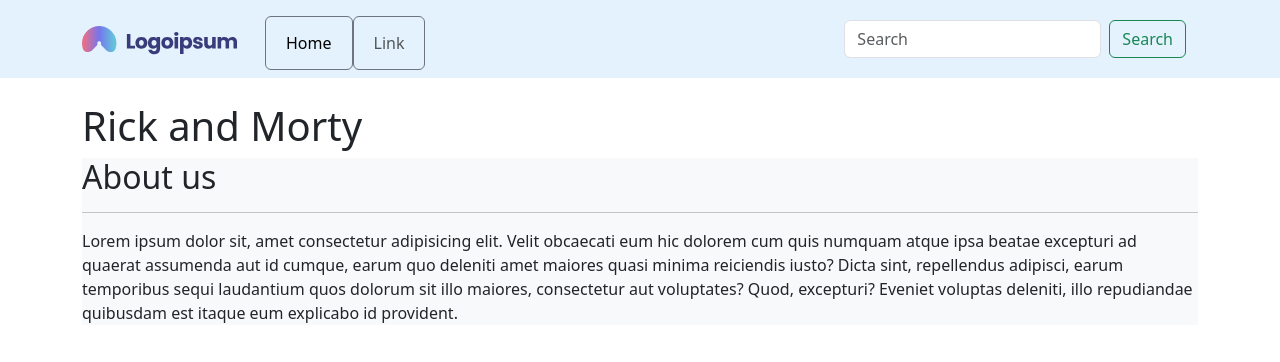
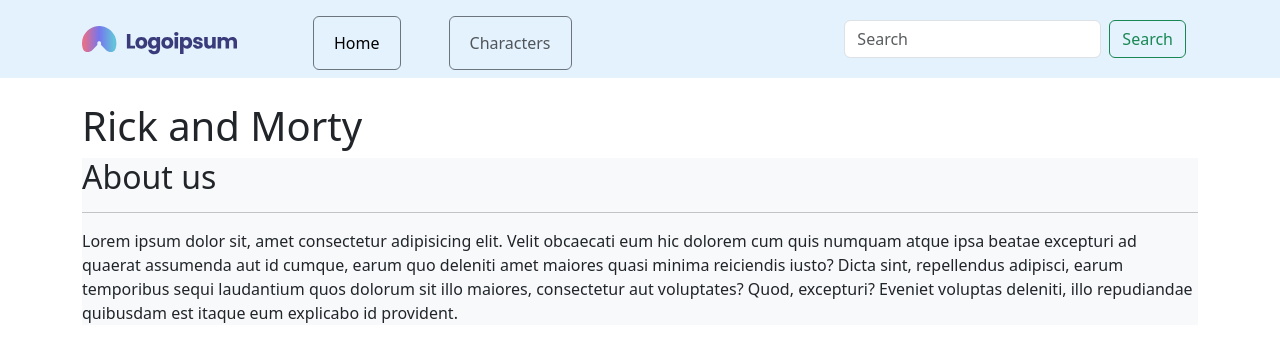
Before and after one commit to Erick435/YearUp-Learn-To-Code, a website: page Workbooks/workbook7/practiceExerices/apiPractice/home.html in a window 1280 px wide. Drawn offline with nearby package versions, Linux system fonts and the light colour scheme.

Commit message:
created more space for the nav links on the header

```diff
--- a/Workbooks/workbook7/practiceExerices/apiPractice/home.html
+++ b/Workbooks/workbook7/practiceExerices/apiPractice/home.html
@@ -21,12 +21,12 @@
                 </a>
                 <div class="collapse navbar-collapse container" id="collapsibleNavId">
                     <ul class="navbar-nav me-auto mt-2 ">
-                        <li class="nav-item btn btn-outline-secondary text-white">
+                        <li class="nav-item btn btn-outline-secondary text-white mx-5">
                             <a class="nav-link active" href="home.html" aria-current="page">Home <span
                                     class="visually-hidden">(current)</span></a>
                         </li>
                         <li class="nav-item btn btn-outline-secondary text-white">
-                            <a class="nav-link" href="characters.html">Link</a>
+                            <a class="nav-link" href="characters.html">Characters</a>
                         </li>
                     </ul>
                     <form class="d-flex my-2 ">
```
Also changed, not shown: Workbooks/workbook7/practiceExerices/apiPractice/characters.html (+1 -1 lines).
